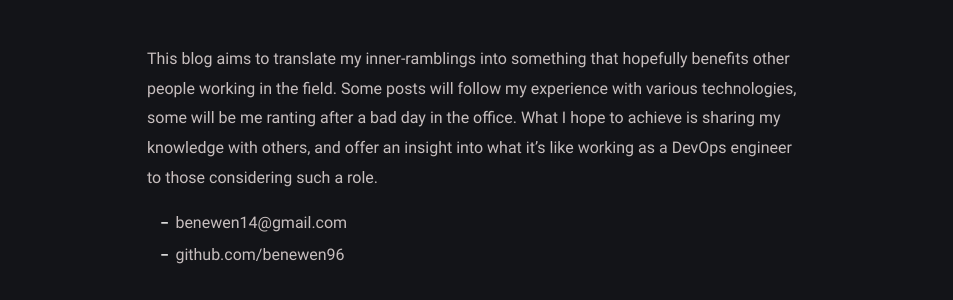
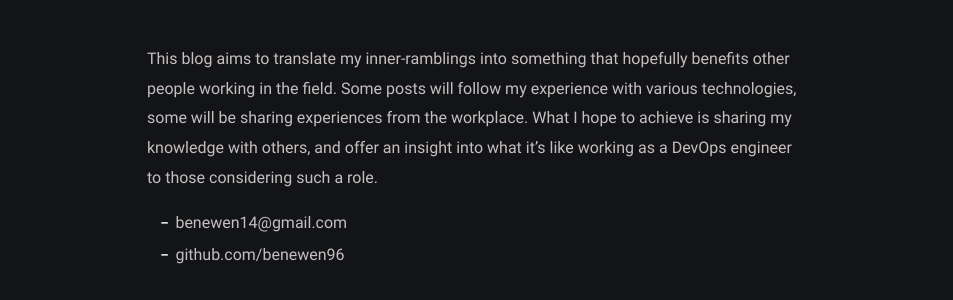
Before and after one commit to benewen96/blog, a Jekyll site: the page built from about.md, in a window 1280 px wide. Shown: the part 257-557 px from the top of the page, without its empty margins (163-1116 px from the left). Built offline with Jekyll 4.4.1, drawn with Linux system fonts in a browser that asks for light colours.

Commit message:
better phrasing

```diff
--- a/about.md
+++ b/about.md
@@ -5,7 +5,7 @@ layout: page
 excerpt:
 comments: false
 ---
-This blog aims to translate my inner-ramblings into something that hopefully benefits other people working in the field. Some posts will follow my experience with various technologies, some will be me ranting after a bad day in the office. What I hope to achieve is sharing my knowledge with others, and offer an insight into what it's like working as a DevOps engineer to those considering such a role.
+This blog aims to translate my inner-ramblings into something that hopefully benefits other people working in the field. Some posts will follow my experience with various technologies, some will be sharing experiences from the workplace. What I hope to achieve is sharing my knowledge with others, and offer an insight into what it's like working as a DevOps engineer to those considering such a role.
 
 - {{ site.author.email }}
 - github.com/{{ site.author.github }}
```
